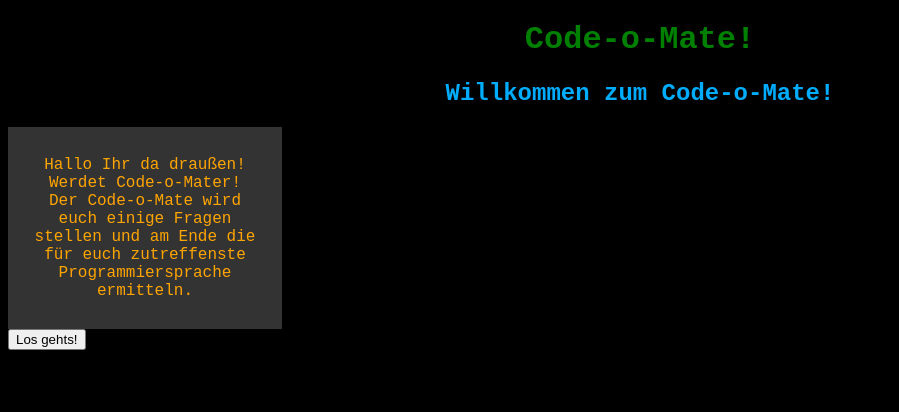
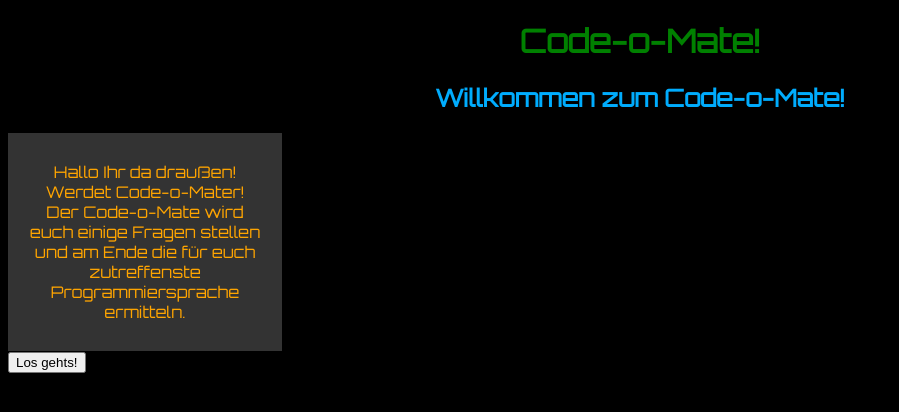
Before and after one commit to Kaddyy/Code-o-Mate, a Flask app: page / in a window 1280 px wide. Shown: the top 412 px of the page, without its empty margins (0-899 px from the left). Run offline with Flask 2, Linux system fonts and the light colour scheme; parts of the project's set-up code (start-up, migrations or seed data) failed here and were passed over.

Commit message:
add google font

```diff
--- a/wahlanwendung/static/default.css
+++ b/wahlanwendung/static/default.css
@@ -1,6 +1,6 @@
 body {
     background-color: black;
-    font-family: courier new;
+    font-family: 'Orbitron', sans-serif;
 }
 
 h1 {
--- a/wahlanwendung/templates/base.html
+++ b/wahlanwendung/templates/base.html
@@ -7,6 +7,8 @@
     <link rel="stylesheet" href="{{ url_for('static', filename="startseite.css") }}"/>
     <link rel="stylesheet" href="{{ url_for('static', filename="fragenkatalog.css") }}"/>
     <link rel="stylesheet" href="{{ url_for('static', filename="auswertung.css") }}"/>
+    <link rel="preconnect" href="https://fonts.gstatic.com">
+    <link href="https://fonts.googleapis.com/css2?family=Orbitron&display=swap" rel="stylesheet">
 </head>
 <body>
 <h1>Code-o-Mate!</h1>
--- a/wahlanwendung/templates/fragenkatalog.html
+++ b/wahlanwendung/templates/fragenkatalog.html
@@ -22,7 +22,8 @@
 </form>
 
 <div>
-    <a href="{{ url_for('auswertung') }}"><button type="button">Los gehts!</button></a>
+    <a href="{{ url_for('auswertung') }}"><button type="button">Los gehts!</button>
+    </a>
 </div>
 
 {% endblock %}
--- a/wahlanwendung/templates/startseite.html
+++ b/wahlanwendung/templates/startseite.html
@@ -12,7 +12,8 @@
 </div>
 
 <div>
-    <a href="{{ url_for('fragenkatalog') }}"><button type="button">Los gehts!</button></a>
+    <a href="{{ url_for('fragenkatalog') }}"><button type="button">Los gehts!</button>
+    </a>
 </div>
 
 {% endblock %}
```
Also changed, not shown: wahlanwendung/static/fragenkatalog.css (line endings or trailing spaces), wahlanwendung/static/startseite.css (line endings or trailing spaces).
